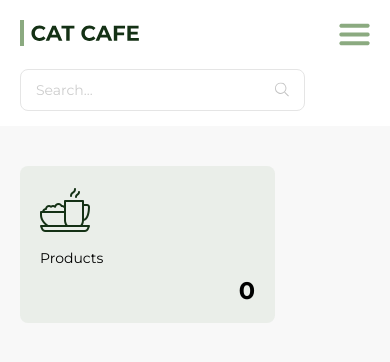
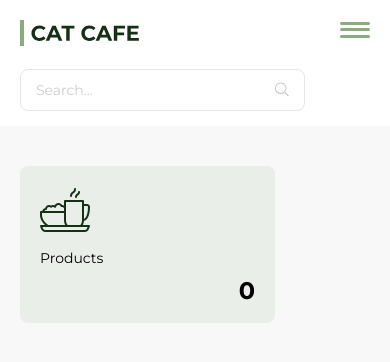
Before and after one commit to gabriellaribeirocosta/Cat-Cafe, a React (Vite) app in the folder frontend/: page / in a window 390 px wide. Shown: the top 362 px of the page. Built offline with nearby package versions, Linux system fonts and the light colour scheme; no server answers; sample sign-in values are in the browser's storage.

Commit message:
fix: responsive menu hamburguer

```diff
--- a/frontend/src/components/Header/index.tsx
+++ b/frontend/src/components/Header/index.tsx
@@ -1,21 +1,26 @@
+import React from 'react'
 import Input from '../Input/index.tsx'
-
 import style from './style.module.css'
-
 import Logo from '../Logo/index.tsx'
-
 import arrowIcon from '../../../public/arrowIcon.png'
-import hamburguerIcon from '../../../public/hamburguerIcon.png'
 import { IconSearch } from '../Icons/index.tsx'
 
-const Header = () => {
+type HeaderProps = {
+  toggleSidebar: () => void
+}
+
+const Header: React.FC<HeaderProps> = ({ toggleSidebar }) => {
   return (
     <>
       <header className={style.Header}>
         <div className={style.logo_content}>
           <Logo />
         </div>
-        <img src={hamburguerIcon} alt="" />
+        <button className={style.hamburger} onClick={toggleSidebar}>
+          <span className={style.bar}></span>
+          <span className={style.bar}></span>
+          <span className={style.bar}></span>
+        </button>
       </header>
       <nav className={style.Navbar}>
         <div className={style.icon_content}>
--- a/frontend/src/components/Header/style.module.css
+++ b/frontend/src/components/Header/style.module.css
@@ -9,8 +9,16 @@
     align-items: center;
     padding: 20px 20px;
     background-color: var(--white);
+    position: relative;
 
-    & .logo_content {
+    .hamburger{
+      position: absolute;
+      top: 20px;
+      right: 20px;
+      z-index: 10;
+    }
+
+    .logo_content {
       width: 120px;
     }
   }
@@ -47,3 +55,24 @@
   border-radius: 8px;
   font-size: 14px;
 }
+
+.hamburger {
+  display: flex;
+  flex-direction: column;
+  justify-content: space-around;
+  width: 30px;
+  height: 20px;
+  border: none;
+  background: none;
+  cursor: pointer;
+  padding: 0;
+  margin: 0;
+}
+
+.bar {
+  width: 100%;
+  height: 3px;
+  background-color: #8baa80;
+  border-radius: 2px;
+  transition: all 0.3s;
+}
--- a/frontend/src/components/Sidebar/index.tsx
+++ b/frontend/src/components/Sidebar/index.tsx
@@ -1,22 +1,24 @@
 import { useContext, useEffect, useRef, useState } from 'react'
-
 import { AuthContext } from '../../contexts/AuthContext'
-
 import { authService } from '../../services/firebase/auth/authService'
-
 import style from './style.module.css'
-
 import Logo from '../Logo'
 import SidebarLink from './SidebarLink'
 import { IconLogout, IconHome, IconGraduationCap } from '../Icons'
 import { ProductContext } from '../../contexts/ProductContext'
+
 type UserInfoType = {
   email: string | null | undefined
   displayName: string | null | undefined
   initials: string | null
 }
 
-const Sidebar = () => {
+type SidebarProps = {
+  isOpen: boolean
+  toggleSidebar: () => void
+}
+
+const Sidebar: React.FC<SidebarProps> = ({ isOpen, toggleSidebar }) => {
   const { user, loading } = useContext(AuthContext)
   const { setProducts } = useContext(ProductContext)
 
@@ -29,7 +31,7 @@ const Sidebar = () => {
   const sidebarRef = useRef<HTMLElement | null>(null)
 
   const handleCloseSidebar = () => {
-    sidebarRef.current?.setAttribute('data-is-mobile-menu-active', 'false')
+    toggleSidebar()
   }
 
   const handleLogout = async () => {
@@ -61,8 +63,7 @@ const Sidebar = () => {
 
   return (
     <aside
-      className={style.Sidebar}
-      data-is-mobile-menu-active="false"
+      className={`${style.Sidebar} ${isOpen ? style.active : ''}`}
       ref={sidebarRef}
     >
       <div className={style.wrapper}>
--- a/frontend/src/components/Sidebar/style.module.css
+++ b/frontend/src/components/Sidebar/style.module.css
@@ -121,11 +121,13 @@
 @media screen and (max-width: 768px) {
   .Sidebar {
     width: 0;
-
-    &[data-is-mobile-menu-active='true'] {
-      width: 100%;
+    transition: width 0.3s;
   }
 
+  .Sidebar.active {
+    width: 100%;
+    transition: width 0.3s;
+  }
   & .wrapper {
     padding-right: 20px;
     padding-left: 20px;
@@ -146,7 +148,6 @@
     }
   }
 }
-}
 
 @media screen and (max-width: 768px) {
   .Profile {
--- a/frontend/src/layouts/StandardLayout/index.tsx
+++ b/frontend/src/layouts/StandardLayout/index.tsx
@@ -1,3 +1,4 @@
+import { useState } from 'react'
 import { Outlet } from 'react-router-dom'
 
 import MainContent from '../../components/MainContent'
@@ -6,12 +7,18 @@ import Header from '../../components/Header'
 
 import style from './style.module.css'
 
-const StandardLayout = () => {
+const StandardLayout: React.FC = () => {
+  const [isSidebarOpen, setIsSidebarOpen] = useState(false)
+
+  const toggleSidebar = () => {
+    setIsSidebarOpen(!isSidebarOpen)
+  }
+
   return (
     <>
-      <Sidebar />
+      <Sidebar isOpen={isSidebarOpen} toggleSidebar={toggleSidebar} />
       <div className={style.StandardLayout}>
-        <Header />
+        <Header toggleSidebar={toggleSidebar} />
         <MainContent>
           <Outlet />
         </MainContent>
```
Lines whose indentation alone changed are shown as unchanged.
